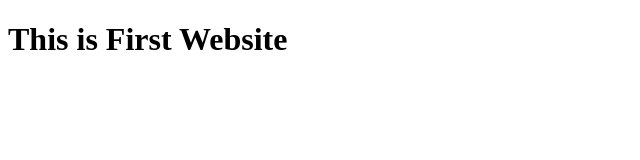
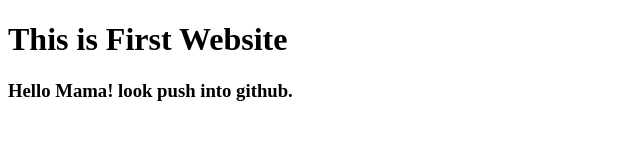
Before and after one commit to mdfhossain/myFirstWebsite, a plain HTML site: page index.html in a window 1280 px wide. Shown: the whole page, without its empty margins (0-640 px from the left). Drawn offline with Linux system fonts and the light colour scheme.

Commit message:
This is second commit

```diff
--- a/index.html
+++ b/index.html
@@ -7,5 +7,6 @@
 </head>
 <body>
     <h1>This is First Website</h1>
+    <h3>Hello Mama! look push into github.</h3>
 </body>
 </html>
```
